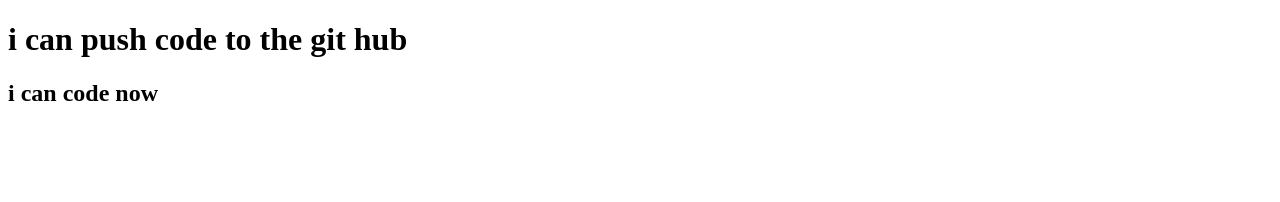
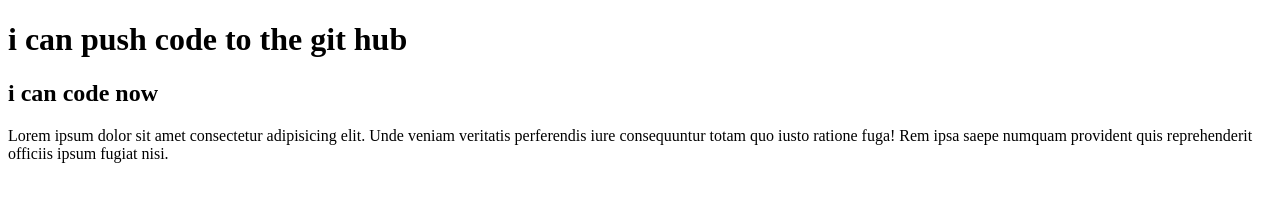
Before and after one commit to Amit-Abser-Arif/Rep-gittu-2, a plain HTML site: page index.html in a window 1280 px wide. Drawn offline with Linux system fonts and the light colour scheme.

Commit message:
text changed

```diff
--- a/index.html
+++ b/index.html
@@ -9,6 +9,7 @@
 <body>
     <h1>i can push code to the git hub </h1>
 <h2>i can code now</h2>
+<p>Lorem ipsum dolor sit amet consectetur adipisicing elit. Unde veniam veritatis perferendis iure consequuntur totam quo iusto ratione fuga! Rem ipsa saepe numquam provident quis reprehenderit officiis ipsum fugiat nisi.</p>
 </body>
 
 </html>
```
